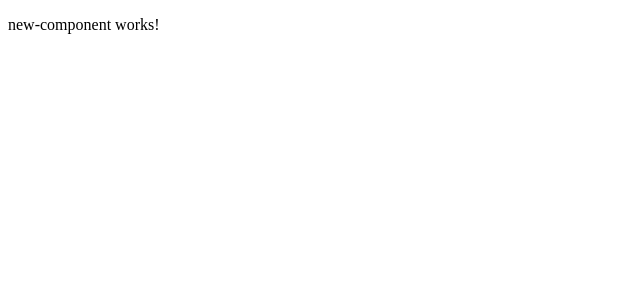
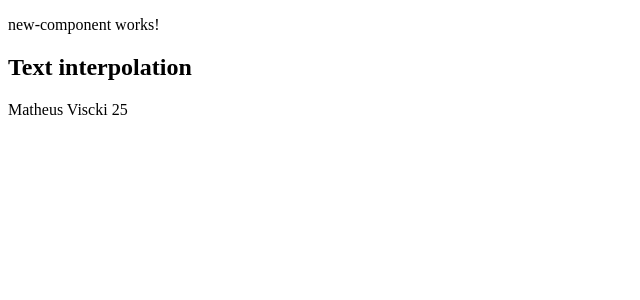
Before and after one commit to mathvsk/meu-primeiro-projeto, an Angular app: page / in a window 1280 px wide. Shown: the top 300 px of the page, without its empty margins (0-640 px from the left). Built offline with nearby package versions, Linux system fonts and the light colour scheme.

Commit message:
feat: criar componente para praticar templates do angular - text interpolation

```diff
--- a/src/app/app.component.ts
+++ b/src/app/app.component.ts
@@ -1,14 +1,17 @@
 import { Component } from '@angular/core';
 import { RouterOutlet } from '@angular/router';
+
 import { NewComponentComponent } from "./components/new-component/new-component.component";
+import { TemplateBindingComponent } from './components/template/template-binding/template-binding.component';
 
 @Component({
   selector: 'app-root',
   standalone: true,
-  imports: [RouterOutlet, NewComponentComponent],
+  imports: [RouterOutlet, NewComponentComponent, TemplateBindingComponent],
   template: `
     <router-outlet />
     <app-new-component />
+    <app-template-binding />
   `,
 })
 export class AppComponent {}
--- /dev/null
+++ b/src/app/components/template/template-binding/template-binding.component.html
@@ -0,0 +1,4 @@
+<h2>Text interpolation</h2>
+<p>
+    {{ this.name }} {{ this.age }}
+</p>
--- /dev/null
+++ b/src/app/components/template/template-binding/template-binding.component.ts
@@ -0,0 +1,13 @@
+import { Component } from '@angular/core';
+
+@Component({
+  selector: 'app-template-binding',
+  standalone: true,
+  imports: [],
+  templateUrl: './template-binding.component.html',
+  styleUrl: './template-binding.component.scss'
+})
+export class TemplateBindingComponent {
+  public name = "Matheus Viscki"
+  public age = 25
+}
```
Also changed, not shown: src/app/components/template/template-binding/template-binding.component.scss (added), 1 other file (tests, documents, lock files or other folders).
